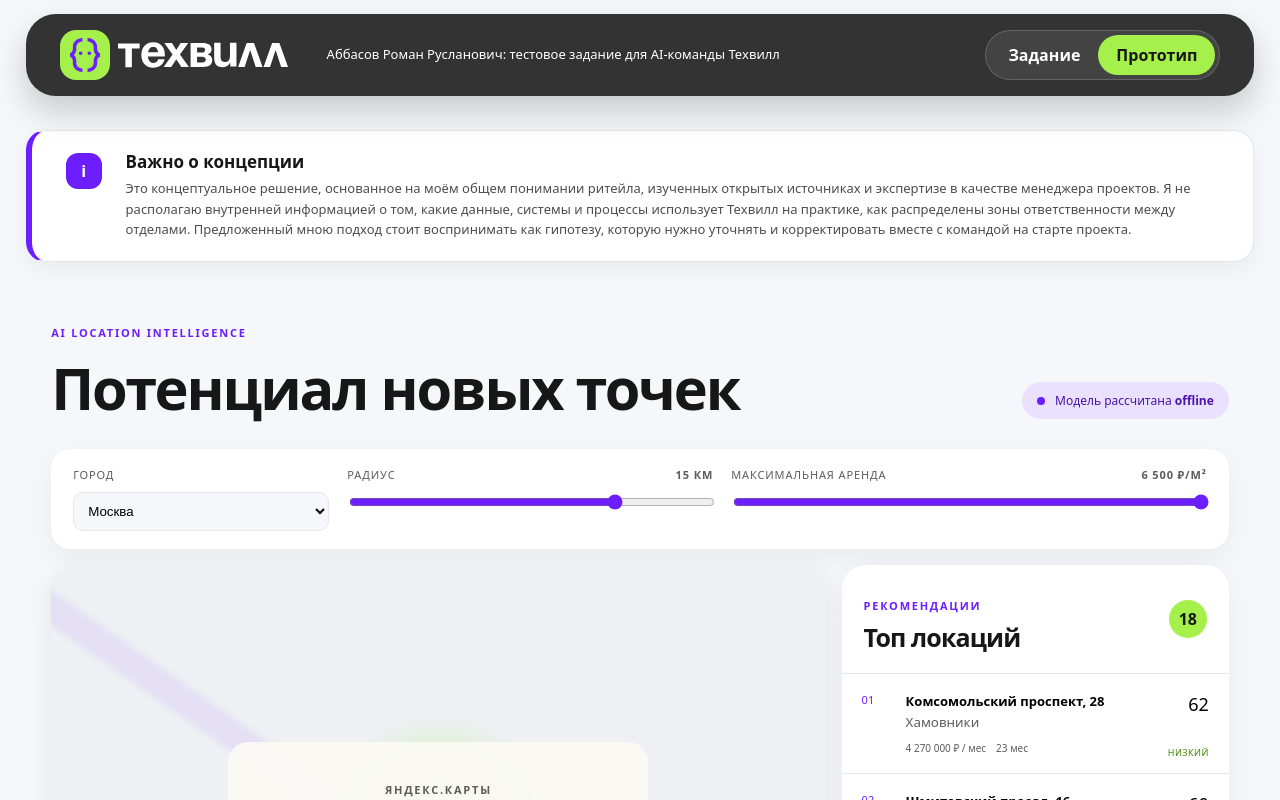
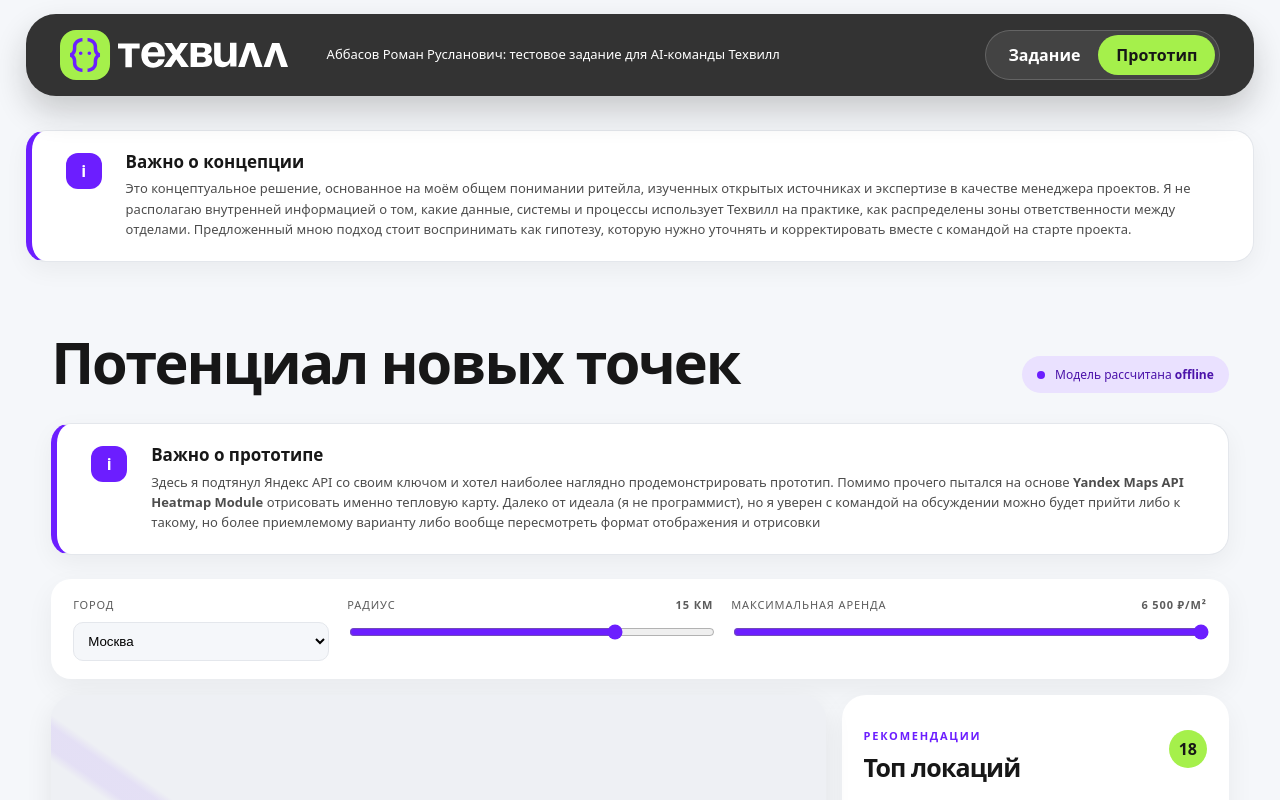
Before and after one commit to roman-abbasov/techvill-location-prototype, a React (Vite) app: page / in a window 1280 px wide. Both pictures are taken after a click on the tab "Прототип". Shown: the top 800 px of the page. Built offline with nearby package versions, Linux system fonts and the light colour scheme; no server answers.

Commit message:
content: clarify responsibility and prototype context

```diff
--- a/src/components/AssignmentPage.jsx
+++ b/src/components/AssignmentPage.jsx
@@ -78,7 +78,7 @@ export default function AssignmentPage() {
       </section>
 
       <section className="content-section pm-section">
-        <div><SectionLabel number="08">Ответственность</SectionLabel><h2>Роль Project Manager AI</h2><p>PM AI становится связующим звеном между отделом развития, командой модели и руководством.</p></div>
+        <div><SectionLabel number="08">Моя прямая ответственность</SectionLabel><h2>Моя роль как Project Manager AI</h2><p>Я являюсь связующим звеном между отделом развития, командой модели, руководством и иными заказчиками и заинтересованными лицами</p></div>
         <ul className="pm-list">{pmResponsibilities.map((item) => <li key={item}>{item}</li>)}</ul>
       </section>
 
--- a/src/components/PrototypePage.jsx
+++ b/src/components/PrototypePage.jsx
@@ -18,7 +18,14 @@ export default function PrototypePage({ initialData = null }) {
   useEffect(() => { if (selectedZoneId && !filteredScores.some((score) => score.zone_id === selectedZoneId)) setSelectedZoneId(null); }, [filteredScores, selectedZoneId]);
   const selectedScore = filteredScores.find((score) => score.zone_id === selectedZoneId);
   return <div className="prototype-page" id="panel-Прототип" role="tabpanel">
-    <header className="prototype-intro"><div><p className="eyebrow">AI location intelligence</p><h1>Потенциал новых точек</h1></div><div className="model-note"><span className="live-dot" /> Модель рассчитана <b>offline</b></div></header>
+    <header className="prototype-intro"><div><h1>Потенциал новых точек</h1></div><div className="model-note"><span className="live-dot" /> Модель рассчитана <b>offline</b></div></header>
+    <aside className="prototype-disclaimer" aria-labelledby="prototype-disclaimer-title">
+      <span className="disclaimer-mark" aria-hidden="true">i</span>
+      <div>
+        <h2 id="prototype-disclaimer-title">Важно о прототипе</h2>
+        <p>Здесь я подтянул Яндекс API со своим ключом и хотел наиболее наглядно продемонстрировать прототип. Помимо прочего пытался на основе <strong>Yandex Maps API Heatmap Module</strong> отрисовать именно тепловую карту. Далеко от идеала (я не программист), но я уверен с командой на обсуждении можно будет прийти либо к такому, но более приемлемому варианту либо вообще пересмотреть формат отображения и отрисовки</p>
+      </div>
+    </aside>
     {error && <section className="load-state"><h2>Не удалось загрузить данные</h2><p>{error}</p></section>}
     {!data && !error && <section className="load-state"><p>Загружаем геоданные…</p></section>}
     {data && <>
--- a/src/styles.css
+++ b/src/styles.css
@@ -99,6 +99,20 @@ h1,h2{letter-spacing:-.035em;font-weight:600}
 .disclaimer-mark{display:grid;place-items:center;width:36px;height:36px;border-radius:12px;background:var(--purple);color:#fff;font-weight:800}
 .concept-disclaimer h2{margin:0 0 7px;font-size:17px;letter-spacing:0}
 .concept-disclaimer p{margin:0;max-width:1220px;color:#4d4d4d;font-size:13px;line-height:1.55}
+.prototype-disclaimer{
+  display:grid;
+  grid-template-columns:42px 1fr;
+  gap:18px;
+  margin:0 0 24px;
+  padding:22px clamp(20px,3vw,34px);
+  border:1px solid var(--line);
+  border-left:6px solid var(--purple);
+  border-radius:20px;
+  background:#fff;
+  box-shadow:0 8px 24px rgba(23,23,23,.05);
+}
+.prototype-disclaimer h2{margin:0 0 7px;font-size:17px;letter-spacing:0}
+.prototype-disclaimer p{margin:0;color:#4d4d4d;font-size:13px;line-height:1.55}
 
 .assignment-page,.prototype-page{max-width:1450px}
 .hero{min-height:610px;margin:28px clamp(12px,2vw,28px) 0;padding:clamp(52px,7vw,92px);border-radius:36px;background:#fff}
@@ -161,6 +175,7 @@ button:focus-visible,a:focus-visible,select:focus-visible,input:focus-visible{ou
   .tabs{order:3;width:100%}
   .tabs button{flex:1}
   .concept-disclaimer{width:calc(100% - 20px);grid-template-columns:1fr;margin-top:20px;padding:19px;border-radius:18px}
+  .prototype-disclaimer{grid-template-columns:1fr;padding:19px;border-radius:18px}
   .disclaimer-mark{width:32px;height:32px}
   .hero,.content-section,.conclusion{margin-inline:10px;border-radius:24px;padding-inline:22px}
   .ai-flow article{margin:0 0 12px}
```
Also changed, not shown: 2 other files (tests, documents, lock files or other folders).
